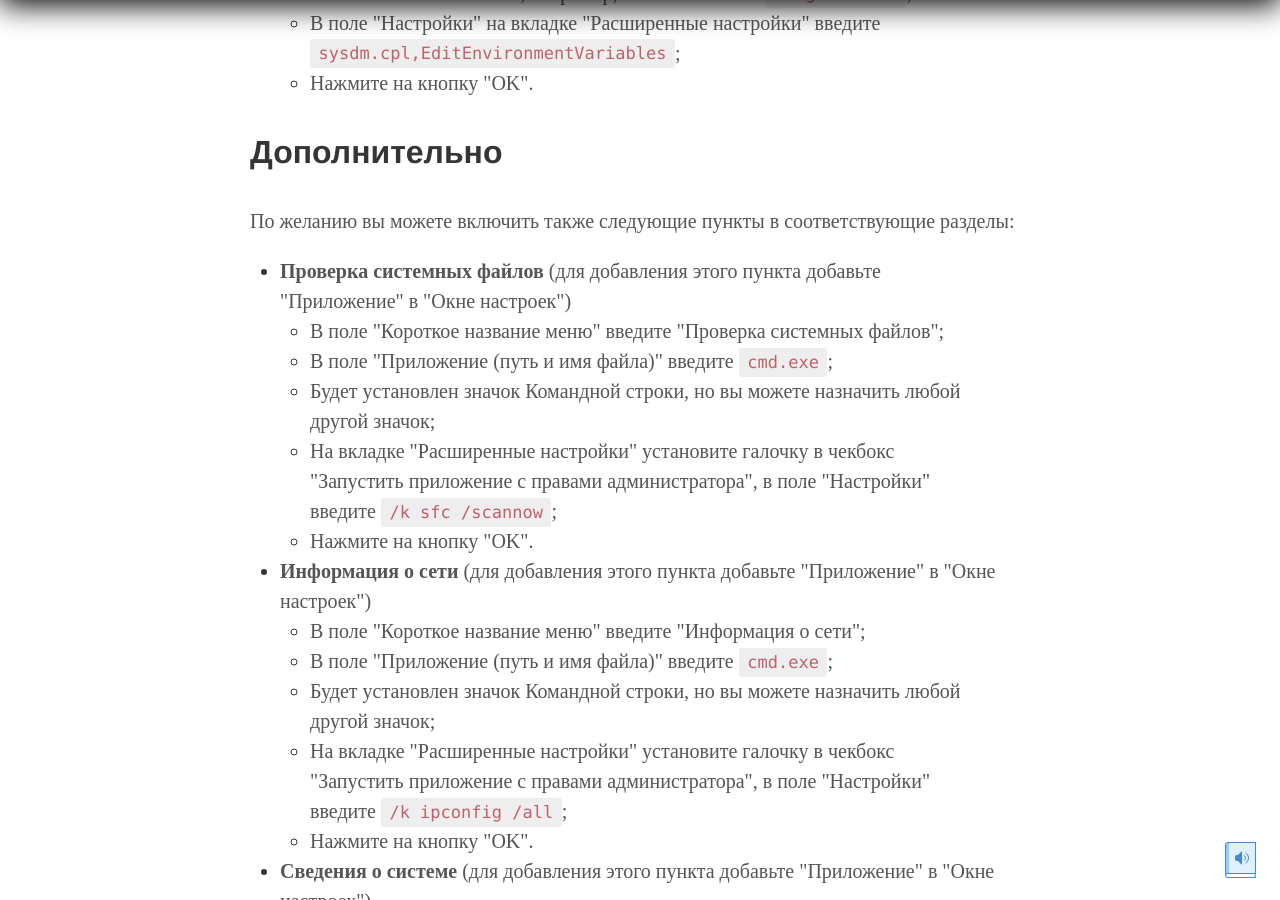
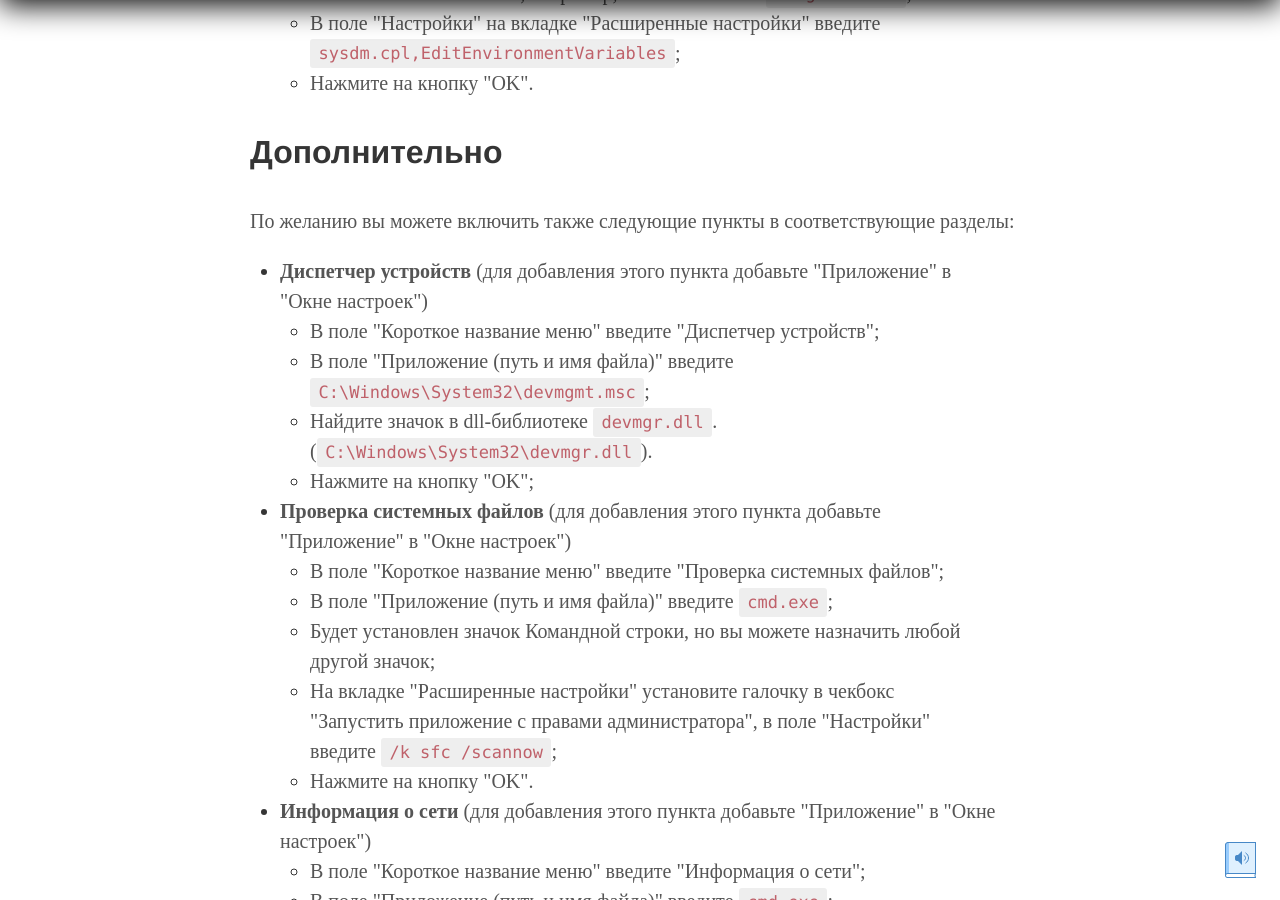
Before and after one commit to postolny/postolny.github.io, a Jekyll site: the page built from _posts/2024-11-12-сome-configurare-quick-access-popup.md, in a window 1280 px wide and 900 px high, scrolled down 10494 px. Built offline with Jekyll 4.4.1, drawn with Linux system fonts in a browser that asks for light colours.

Commit message:
Add files via upload

```diff
--- a/_posts/2024-11-12-сome-configurare-quick-access-popup.md
+++ b/_posts/2024-11-12-сome-configurare-quick-access-popup.md
@@ -178,6 +178,11 @@
 
 По желанию вы можете включить также следующие пункты в соответствующие разделы:
 
+- **Диспетчер устройств** (для добавления этого пункта добавьте "Приложение" в "Окне настроек")
+  - В поле "Короткое название меню" введите "Диспетчер устройств";
+  - В поле "Приложение (путь и имя файла)" введите `C:\Windows\System32\devmgmt.msc`;
+  - Найдите значок в dll-библиотеке `devmgr.dll`. (`C:\Windows\System32\devmgr.dll`).
+  - Нажмите на кнопку "OK";
 - **Проверка системных файлов** (для добавления этого пункта добавьте "Приложение" в "Окне настроек")
   - В поле "Короткое название меню" введите "Проверка системных файлов";
   - В поле "Приложение (путь и имя файла)" введите `cmd.exe`;
```
